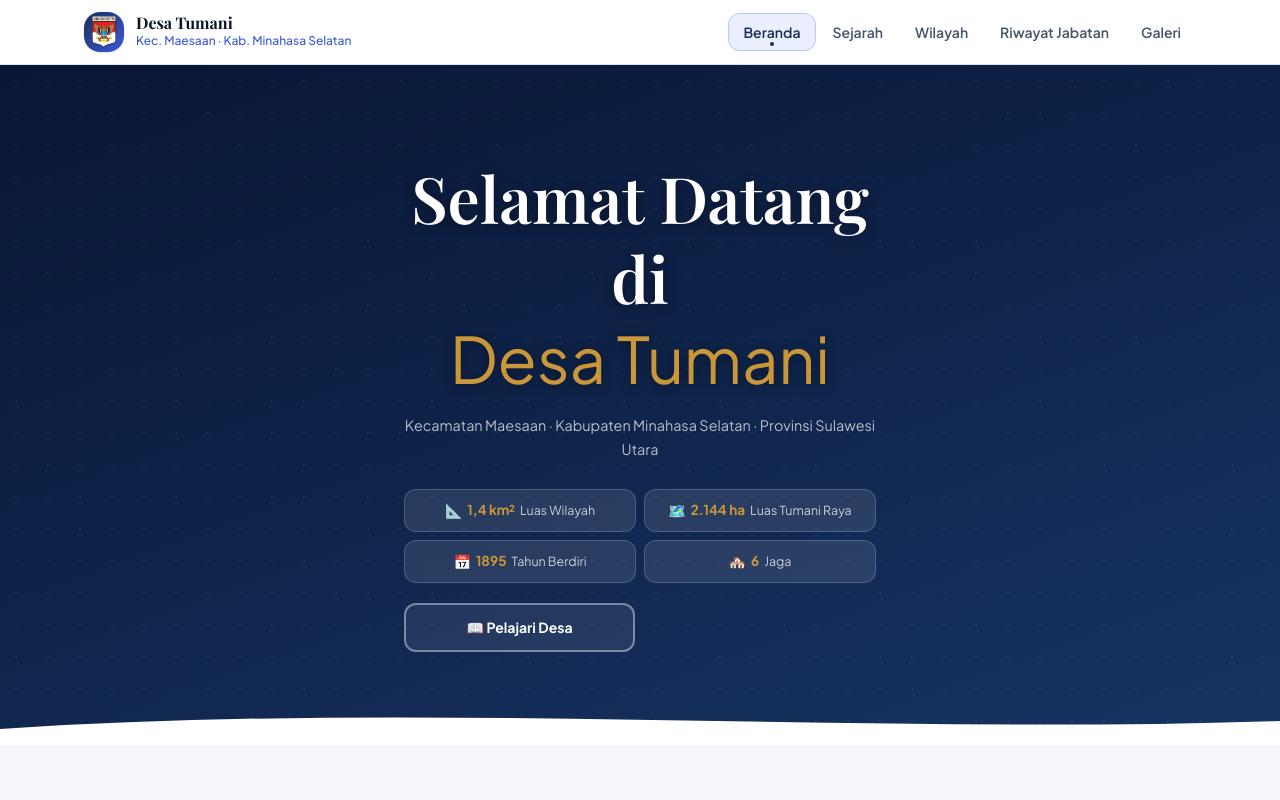
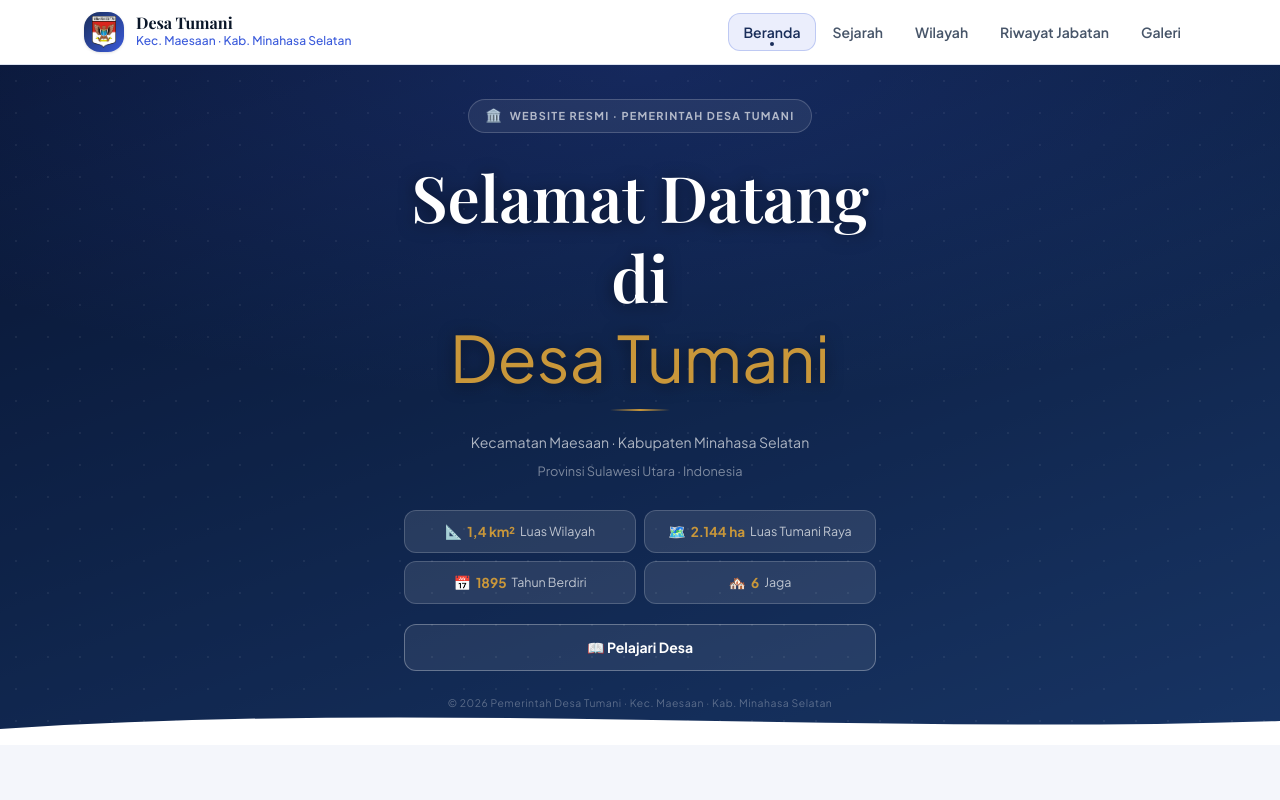
Before and after one commit to keyy1234/desatumani-official, a React (Vite) app: page / in a window 1280 px wide. Shown: the top 800 px of the page. Built offline with nearby package versions, Linux system fonts and the light colour scheme.

Commit message:
perubahan

```diff
--- a/src/pages/beranda.jsx
+++ b/src/pages/beranda.jsx
@@ -217,15 +217,34 @@ export default function Beranda() {
   <div className="absolute inset-0" style={{ background:"rgba(5,15,40,0.52)" }} />
   <div className="absolute inset-0 opacity-[0.06]"
     style={{ backgroundImage:"radial-gradient(circle,#fff 1px,transparent 1px)", backgroundSize:"32px 32px" }} />
+  {/* glow atas */}
+  <div className="absolute inset-0 opacity-20"
+    style={{ background:"radial-gradient(ellipse 70% 50% at 50% 0%,#3b5bdb,transparent)" }} />
 
   <div className="relative z-10 text-center w-full max-w-lg mx-auto px-5">
 
+    {/* badge resmi */}
+    <div
+      className="inline-flex items-center gap-2 mb-6 rounded-full px-4 py-1.5"
+      style={{
+        background:"rgba(255,255,255,0.07)",
+        border:"1px solid rgba(255,255,255,0.18)",
+        animation:"hsu .8s .05s ease both",
+      }}
+    >
+      <span style={{ fontSize:13 }}>🏛️</span>
+      <span style={{ color:"rgba(255,255,255,0.65)", fontSize:"0.68rem", fontWeight:700, letterSpacing:"0.12em", textTransform:"uppercase" }}>
+        Website Resmi · Pemerintah Desa Tumani
+      </span>
+    </div>
+
+    {/* judul */}
     <h1
-              className="text-white leading-tight mb-4"
+      className="text-white leading-tight mb-3"
       style={{
         fontFamily:"'Playfair Display',serif",
         fontSize:"clamp(2rem,8vw,4rem)",
-                textShadow:"0 2px 12px rgba(0,0,0,.4)",
+        textShadow:"0 2px 16px rgba(0,0,0,.5)",
         animation:"hsu .8s .15s ease both",
       }}
     >
@@ -234,14 +253,32 @@ export default function Beranda() {
       <span style={{ color:"#c9973a" }}>Desa Tumani</span>
     </h1>
 
+    {/* garis dekoratif emas */}
+    <div
+      className="mx-auto mb-5"
+      style={{
+        width:60,
+        height:2,
+        background:"linear-gradient(90deg,transparent,#c9973a,transparent)",
+        animation:"hsu .8s .2s ease both",
+      }}
+    />
+
+    {/* subjudul */}
     <p
-              className="text-white/70 leading-relaxed mb-7 mx-auto"
-              style={{ fontSize:"clamp(0.78rem,3.5vw,0.9rem)", animation:"hsu .8s .25s ease both" }}
+      className="text-white/65 leading-relaxed mb-2 mx-auto"
+      style={{ fontSize:"clamp(0.78rem,3.5vw,0.88rem)", animation:"hsu .8s .25s ease both" }}
     >
-              Kecamatan Maesaan · Kabupaten Minahasa Selatan · Provinsi Sulawesi Utara
+      Kecamatan Maesaan · Kabupaten Minahasa Selatan
+    </p>
+    <p
+      className="text-white/45 leading-relaxed mb-7 mx-auto"
+      style={{ fontSize:"clamp(0.7rem,3vw,0.8rem)", animation:"hsu .8s .28s ease both" }}
+    >
+      Provinsi Sulawesi Utara · Indonesia
     </p>
 
-            {/* Stats grid 2×2 */}
+    {/* stats grid 2×2 */}
     <div
       style={{
         display:"grid",
@@ -257,30 +294,29 @@ export default function Beranda() {
           <span style={{ color:"#c9973a", fontWeight:700, fontSize:"clamp(0.75rem,3vw,0.85rem)" }}>
             {s.value}
           </span>
-                  <span style={{ color:"rgba(255,255,255,0.75)", fontSize:"clamp(0.68rem,2.8vw,0.78rem)", whiteSpace:"nowrap" }}>
+          <span style={{ color:"rgba(255,255,255,0.70)", fontSize:"clamp(0.68rem,2.8vw,0.78rem)", whiteSpace:"nowrap" }}>
             {s.label}
           </span>
         </div>
       ))}
     </div>
 
-            {/* CTA buttons grid 2 kolom */}
+    {/* CTA button — 1 kolom full width */}
     <div
       style={{
         display:"grid",
-                gridTemplateColumns:"1fr 1fr",
+        gridTemplateColumns:"1fr",
         gap:"10px",
         animation:"hsu .8s .45s ease both",
       }}
     >
-
       <Link
         to="/sejarah"
         onClick={scrollTop}
         style={{
           background:"rgba(255,255,255,0.08)",
           color:"#fff",
-                  border:"2px solid rgba(255,255,255,0.4)",
+          border:"1.5px solid rgba(255,255,255,0.30)",
           borderRadius:"12px",
           padding:"12px 10px",
           fontWeight:700,
@@ -295,8 +331,22 @@ export default function Beranda() {
         📖 Pelajari Desa
       </Link>
     </div>
+
+    {/* disclaimer resmi */}
+    <p
+      className="mt-6 mx-auto"
+      style={{
+        color:"rgba(255,255,255,0.30)",
+        fontSize:"0.65rem",
+        letterSpacing:"0.05em",
+        animation:"hsu .8s .55s ease both",
+      }}
+    >
+      © {new Date().getFullYear()} Pemerintah Desa Tumani · Kec. Maesaan · Kab. Minahasa Selatan
+    </p>
   </div>
 
+  {/* wave */}
   <div className="absolute bottom-0 left-0 right-0 overflow-hidden leading-none">
     <svg viewBox="0 0 1440 48" preserveAspectRatio="none" style={{ display:"block", height:48 }}>
       <path d="M0,32 C480,0 960,48 1440,16 L1440,48 L0,48 Z" fill="#ffffff"/>
@@ -476,67 +526,65 @@ export default function Beranda() {
   <div className="max-w-6xl mx-auto px-6">
     <SH title="Galeri Kegiatan" sub="Dokumentasi kegiatan dan kehidupan masyarakat Desa Tumani" />
     <Reveal variant="up">
-      <div className="grid grid-cols-2 sm:grid-cols-3 lg:grid-cols-4 xl:grid-cols-5 gap-3">
+      <div className="grid grid-cols-2 sm:grid-cols-3 lg:grid-cols-4 xl:grid-cols-5 gap-4">
         {GALERI.slice(0, 10).map((g) => (
           <div
             key={g.id}
-            className="group relative iz rounded-xl overflow-hidden shadow-sm cursor-default"
-            style={{ aspectRatio:"1/1" }}
+            className="group flex flex-col rounded-2xl overflow-hidden shadow-sm border border-slate-100 hover:shadow-md transition-shadow duration-200"
           >
+            {/* gambar */}
+            <div className="relative iz overflow-hidden" style={{ aspectRatio:"1/1" }}>
               <Foto
                 src={g.src}
                 label={g.ket}
                 className="w-full h-full"
                 imgClass="w-full h-full object-cover"
               />
-            {/* overlay keterangan hover */}
+              {/* nomor badge */}
               <div
-              className="absolute inset-0 flex items-end opacity-0 group-hover:opacity-100 transition-opacity duration-200"
-              style={{ background:"linear-gradient(to top,rgba(15,32,68,0.88) 0%,transparent 55%)" }}
-            >
-              <p className="text-white text-xs font-semibold px-3 pb-3 leading-snug line-clamp-3">
-                {g.ket}
-              </p>
-            </div>
-            {/* nomor */}
-            <div
-              className="absolute top-2 left-2 w-5 h-5 rounded-full flex items-center justify-center text-white font-bold opacity-0 group-hover:opacity-100 transition-opacity duration-200"
+                className="absolute top-2 left-2 w-6 h-6 rounded-full flex items-center justify-center text-white font-bold"
                 style={{ background:"rgba(15,32,68,0.75)", fontSize:10 }}
               >
                 {g.id}
               </div>
             </div>
+            {/* keterangan di bawah */}
+            <div className="px-3 py-2.5 bg-white flex-1">
+              <p className="text-slate-600 text-xs leading-relaxed line-clamp-2">
+                {g.ket}
+              </p>
+            </div>
+          </div>
         ))}
       </div>
 
-      <div className="grid grid-cols-2 sm:grid-cols-4 gap-3 mt-3 max-w-2xl mx-auto">
+      <div className="grid grid-cols-2 sm:grid-cols-4 gap-4 mt-4 max-w-2xl mx-auto">
         {GALERI.slice(10).map((g) => (
           <div
             key={g.id}
-            className="group relative iz rounded-xl overflow-hidden shadow-sm cursor-default"
-            style={{ aspectRatio:"1/1" }}
+            className="group flex flex-col rounded-2xl overflow-hidden shadow-sm border border-slate-100 hover:shadow-md transition-shadow duration-200"
           >
+            {/* gambar */}
+            <div className="relative iz overflow-hidden" style={{ aspectRatio:"1/1" }}>
               <Foto
                 src={g.src}
                 label={g.ket}
                 className="w-full h-full"
                 imgClass="w-full h-full object-cover"
               />
-            {/* overlay keterangan hover */}
+              {/* nomor badge */}
               <div
-              className="absolute inset-0 flex items-end opacity-0 group-hover:opacity-100 transition-opacity duration-200"
-              style={{ background:"linear-gradient(to top,rgba(15,32,68,0.88) 0%,transparent 55%)" }}
-            >
-              <p className="text-white text-xs font-semibold px-3 pb-3 leading-snug line-clamp-3">
-                {g.ket}
-              </p>
-            </div>
-            {/* nomor */}
-            <div
-              className="absolute top-2 left-2 w-5 h-5 rounded-full flex items-center justify-center text-white font-bold opacity-0 group-hover:opacity-100 transition-opacity duration-200"
+                className="absolute top-2 left-2 w-6 h-6 rounded-full flex items-center justify-center text-white font-bold"
                 style={{ background:"rgba(15,32,68,0.75)", fontSize:10 }}
               >
                 {g.id}
+              </div>
+            </div>
+            {/* keterangan di bawah */}
+            <div className="px-3 py-2.5 bg-white flex-1">
+              <p className="text-slate-600 text-xs leading-relaxed line-clamp-2">
+                {g.ket}
+              </p>
             </div>
           </div>
         ))}
@@ -602,16 +650,6 @@ export default function Beranda() {
                   Kabupaten Minahasa Selatan,<br/>
                   Sulawesi Utara
                 </p>
-            },
-            {
-              icon:"🕐",
-              title:"Jam Pelayanan",
-              content:
-                <div className="text-sm text-slate-600 space-y-1.5">
-                  <p>🟢 <strong>Senin–Kamis:</strong> 08.00–15.00 WITA</p>
-                  <p>🟡 <strong>Jumat:</strong> 08.00–11.30 WITA</p>
-                  <p>🔴 <strong>Sabtu & Minggu:</strong> Libur</p>
-                </div>
             },
           ].map(c => (
 
```
Lines whose indentation alone changed are shown as unchanged.
